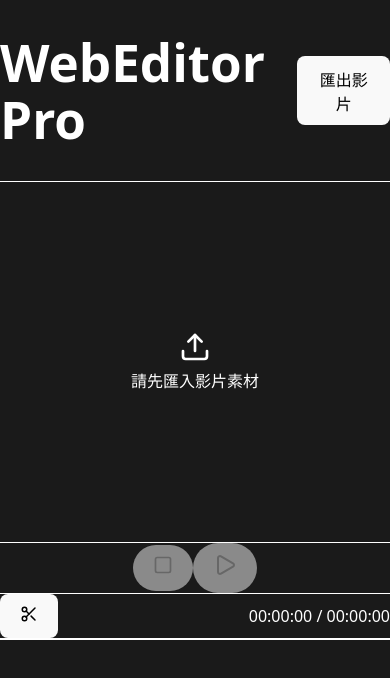
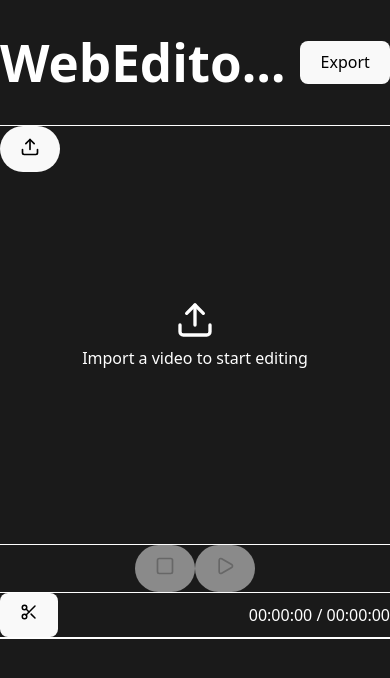
Before and after one commit to chienhsiang-hung/web-video-editor, a React (Vite) app: page / in a window 390 px wide. Shown: the top 678 px of the page. Built offline with nearby package versions, Linux system fonts and the light colour scheme.

Commit message:
Optimize layout for mobile experience and responsiveness

```diff
--- a/src/App.tsx
+++ b/src/App.tsx
@@ -5,26 +5,26 @@ import { useEditorStore } from './store';
 function App() {
   const { isPlaying, togglePlay, setIsPlaying, videoSrc, setVideoSrc } = useEditorStore();
 
-  // 用來操作隱藏的 file input 以及 video 標籤
+  // References for the hidden file input and the video element
   const fileInputRef = useRef<HTMLInputElement>(null);
   const videoRef = useRef<HTMLVideoElement>(null);
 
-  // 處理影片選擇
+  // Handle video file selection
   const handleFileChange = (event: React.ChangeEvent<HTMLInputElement>) => {
     const file = event.target.files?.[0];
     if (file) {
-      // 產生純前端的暫存預覽網址
+      // Generate a temporary frontend-only URL for preview
       const objectUrl = URL.createObjectURL(file);
       setVideoSrc(objectUrl);
-      setIsPlaying(false); // 匯入新影片時先暫停
+      setIsPlaying(false); // Pause when importing a new video
     }
   };
 
-  // 監聽 Zustand 的 isPlaying 狀態，來控制實際的 video 標籤播放/暫停
+  // Sync actual video element playback with Zustand's isPlaying state
   useEffect(() => {
     if (videoRef.current) {
       if (isPlaying) {
-        videoRef.current.play().catch(() => setIsPlaying(false)); // 處理瀏覽器自動播放限制
+        videoRef.current.play().catch(() => setIsPlaying(false)); // Handle browser autoplay restrictions
       } else {
         videoRef.current.pause();
       }
@@ -32,9 +32,10 @@ function App() {
   }, [isPlaying, setIsPlaying]);
 
   return (
-    <div className="flex flex-col h-screen bg-neutral-900 text-white font-sans">
+    // Use 100dvh to prevent mobile browser UI bars from hiding content
+    <div className="flex flex-col h-[100dvh] bg-neutral-900 text-white font-sans overflow-hidden">
 
-      {/* 隱藏的檔案輸入框 */}
+      {/* Hidden file input */}
       <input
         type="file"
         accept="video/*"
@@ -43,57 +44,70 @@ function App() {
         className="hidden"
       />
 
-      {/* 頂部導航列 */}
-      <header className="h-14 border-b border-neutral-700 flex items-center px-4 justify-between bg-neutral-800">
-        <h1 className="font-bold text-lg">WebEditor Pro</h1>
-        <button className="bg-blue-600 hover:bg-blue-500 px-4 py-1.5 rounded text-sm font-semibold transition-colors">
-          匯出影片
+      {/* Top Navigation Bar */}
+      <header className="h-14 shrink-0 border-b border-neutral-700 flex items-center px-4 justify-between bg-neutral-800">
+        <h1 className="font-bold text-base md:text-lg truncate pr-2">WebEditor Pro</h1>
+        <button className="bg-blue-600 hover:bg-blue-500 px-3 py-1.5 md:px-4 md:py-2 rounded text-xs md:text-sm font-semibold transition-colors shrink-0">
+          Export
         </button>
       </header>
 
-      <main className="flex-1 flex flex-col overflow-hidden">
+      <main className="flex-1 flex flex-col min-h-0">
 
-        {/* 上半部 (素材庫 + 預覽畫面) */}
-        <div className="flex-1 flex min-h-[40vh]">
-          {/* 左側素材庫 (Desktop) */}
-          <aside className="w-1/4 border-r border-neutral-700 bg-neutral-800 p-4 hidden md:block">
-            <h2 className="text-sm font-semibold mb-4 text-neutral-400">本地素材</h2>
+        {/* Upper Section (Media Library + Preview) */}
+        <div className="flex-1 flex flex-col md:flex-row min-h-0">
+
+          {/* Left Media Library (Desktop only) */}
+          <aside className="w-1/4 max-w-[250px] border-r border-neutral-700 bg-neutral-800 p-4 hidden md:flex flex-col shrink-0">
+            <h2 className="text-sm font-semibold mb-4 text-neutral-400">Local Media</h2>
             <div
               onClick={() => fileInputRef.current?.click()}
-              className="border-2 border-dashed border-neutral-600 rounded-lg p-8 flex flex-col justify-center items-center text-neutral-500 cursor-pointer hover:border-blue-500 hover:text-blue-400 transition-colors gap-2"
+              className="border-2 border-dashed border-neutral-600 rounded-lg p-6 flex flex-col justify-center items-center text-neutral-500 cursor-pointer hover:border-blue-500 hover:text-blue-400 transition-colors gap-2"
             >
               <Upload size={24} />
-              <span>點擊匯入影片</span>
+              <span className="text-sm text-center">Click to import</span>
             </div>
           </aside>
 
-          {/* 中央預覽區 */}
-          <section className="flex-1 flex flex-col bg-black">
-            {/* 影片預覽 */}
-            <div className="flex-1 flex items-center justify-center relative overflow-hidden">
+          {/* Center Preview Area */}
+          <section className="flex-1 flex flex-col bg-black min-h-0 relative">
+
+            {/* Mobile Import Button (Visible only on mobile when no video) */}
+            {!videoSrc && (
+              <button
+                className="md:hidden absolute top-4 right-4 z-10 bg-neutral-800/80 p-2 rounded-full text-neutral-300 hover:text-white"
+                onClick={() => fileInputRef.current?.click()}
+              >
+                <Upload size={20} />
+              </button>
+            )}
+
+            {/* Video Preview */}
+            <div className="flex-1 flex items-center justify-center relative overflow-hidden p-2">
               {videoSrc ? (
                 <video
                   ref={videoRef}
                   src={videoSrc}
-                  className="max-w-full max-h-full"
-                  onEnded={() => setIsPlaying(false)} // 播完自動切換為暫停狀態
-                  // 未來可以加上 onTimeUpdate 來同步時間軸
+                  className="w-full h-full object-contain"
+                  playsInline // Crucial for mobile iOS to prevent auto full-screen
+                  onEnded={() => setIsPlaying(false)} // Pause automatically when ended
+                  // TODO: Add onTimeUpdate to sync timeline playhead
                 />
               ) : (
                 <div
-                  className="text-neutral-600 flex flex-col items-center gap-2 cursor-pointer md:cursor-default"
-                  onClick={() => window.innerWidth < 768 && fileInputRef.current?.click()} // 手機版點擊中央也可以匯入
+                  className="text-neutral-600 flex flex-col items-center gap-3 cursor-pointer md:cursor-default"
+                  onClick={() => window.innerWidth < 768 && fileInputRef.current?.click()}
                 >
-                  <span className="md:hidden"><Upload size={32} /></span>
-                  <span>請先匯入影片素材</span>
+                  <span className="md:hidden"><Upload size={40} className="text-neutral-500" /></span>
+                  <span className="text-sm md:text-base text-center px-4">Import a video to start editing</span>
                 </div>
               )}
             </div>
 
-            {/* 播放控制器 */}
-            <div className="h-12 border-t border-neutral-800 flex items-center justify-center gap-4 bg-neutral-900">
+            {/* Playback Controls */}
+            <div className="h-12 shrink-0 border-t border-neutral-800 flex items-center justify-center gap-6 bg-neutral-900 px-4">
               <button
-                className="p-2 hover:bg-neutral-800 rounded-full transition-colors text-neutral-400 hover:text-white disabled:opacity-50"
+                className="p-3 hover:bg-neutral-800 rounded-full transition-colors text-neutral-400 hover:text-white disabled:opacity-50"
                 disabled={!videoSrc}
                 onClick={() => {
                   if (videoRef.current) {
@@ -107,32 +121,36 @@ function App() {
               <button
                 onClick={togglePlay}
                 disabled={!videoSrc}
-                className="p-2 hover:bg-neutral-800 rounded-full transition-colors disabled:opacity-50"
+                className="p-3 bg-neutral-800 hover:bg-neutral-700 rounded-full transition-colors disabled:opacity-50 text-white"
               >
-                {isPlaying ? <Pause size={24} /> : <Play size={24} />}
+                {isPlaying ? <Pause size={20} /> : <Play size={20} className="ml-0.5" />}
               </button>
             </div>
           </section>
         </div>
 
-        {/* 下半部：時間軸 (Timeline) - 暫時保持不變 */}
-        <div className="h-1/3 min-h-[250px] border-t border-neutral-700 bg-neutral-800 flex flex-col">
-          <div className="h-10 border-b border-neutral-700 flex items-center px-4 gap-2">
-             <button className="p-1.5 hover:bg-neutral-700 rounded text-neutral-300">
+        {/* Lower Section: Timeline */}
+        <div className="h-[35%] md:h-1/3 min-h-[160px] md:min-h-[250px] shrink-0 border-t border-neutral-700 bg-neutral-800 flex flex-col">
+          <div className="h-10 shrink-0 border-b border-neutral-700 flex items-center px-2 md:px-4 gap-2">
+             <button className="p-2 hover:bg-neutral-700 rounded text-neutral-300 transition-colors">
                 <Scissors size={18} />
              </button>
-             <span className="text-xs text-neutral-500 ml-auto">00:00:00 / 00:00:00</span>
+             <span className="text-xs text-neutral-400 font-mono ml-auto">00:00:00 / 00:00:00</span>
           </div>
 
-          <div className="flex-1 p-2 overflow-y-auto relative">
-             <div className="h-6 border-b border-neutral-700 mb-2"></div>
-             <div className="h-16 bg-neutral-900 rounded mb-2 flex items-center relative overflow-hidden">
-                <div className="absolute left-10 w-48 h-full bg-blue-900/50 border border-blue-500 rounded flex items-center px-2 text-xs select-none">
-                   影片片段 1.mp4
-                </div>
-             </div>
-             <div className="absolute top-0 bottom-0 left-[100px] w-0.5 bg-red-500 z-10">
-                <div className="absolute -top-1 -left-1.5 w-3.5 h-3.5 bg-red-500 rounded-full"></div>
+          <div className="flex-1 p-2 md:p-4 overflow-x-auto overflow-y-hidden relative">
+             {/* Timeline Track Container - allows horizontal scrolling */}
+             <div className="min-w-[800px] h-full relative">
+               <div className="h-6 border-b border-neutral-700 mb-2"></div>
+               <div className="h-16 bg-neutral-900 rounded mb-2 flex items-center relative overflow-hidden">
+                  <div className="absolute left-10 w-48 h-full bg-blue-900/50 border border-blue-500 rounded flex items-center px-2 text-xs select-none truncate">
+                      Clip_1.mp4
+                  </div>
+               </div>
+               {/* Playhead */}
+               <div className="absolute top-0 bottom-0 left-[100px] w-0.5 bg-red-500 z-10 pointer-events-none">
+                  <div className="absolute -top-1 -left-1.5 w-3.5 h-3.5 bg-red-500 rounded-full shadow-md"></div>
+               </div>
              </div>
           </div>
         </div>
```
